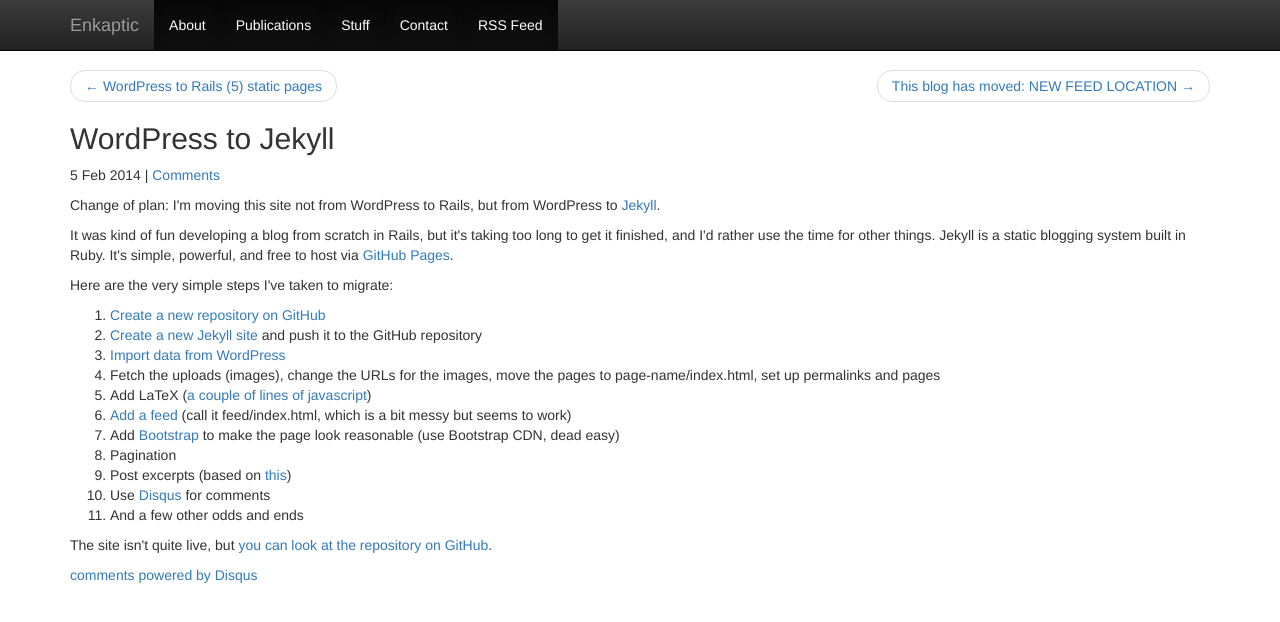
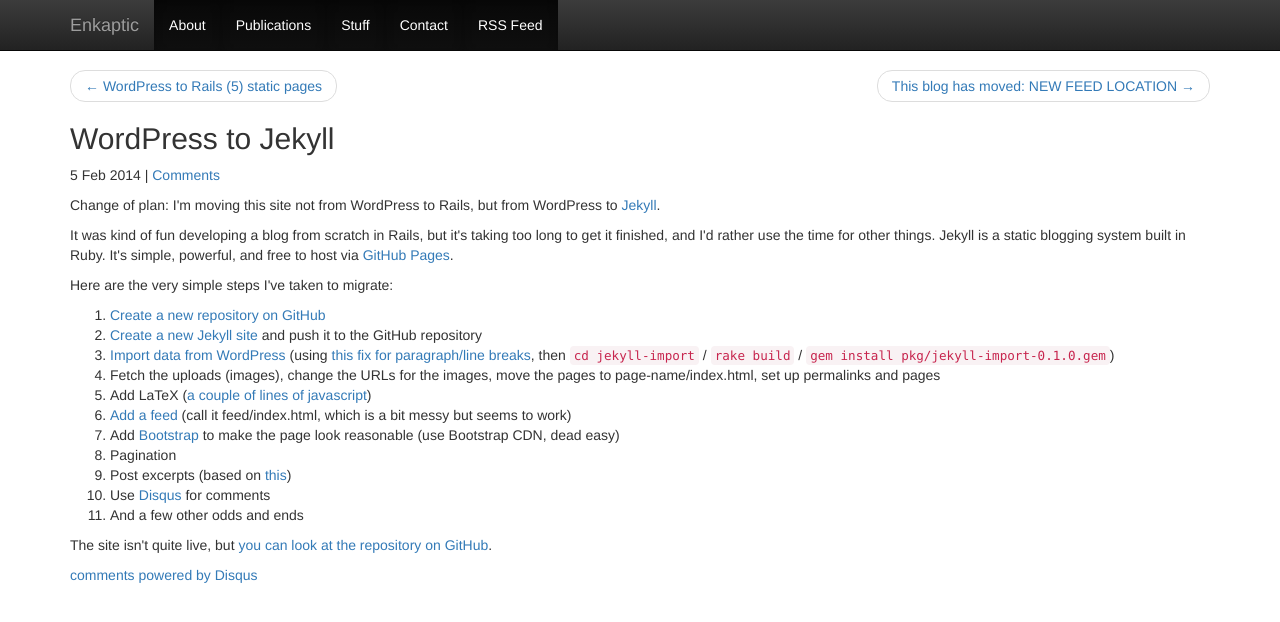
Before and after one commit to enkaptic/enkaptic.github.io, a Jekyll site: the page built from _posts/2014-02-05-wordpress-to-jekyll.html, in a window 1280 px wide. Shown: the top 622 px of the page. Built offline with Jekyll 4.4.1, drawn with Linux system fonts in a browser that asks for light colours; nearby versions of some CDN libraries; Markdown is read by kramdown in place of the engine named in the settings; comment, search, counter and statistics services are not loaded.

Commit message:
Disqus title/url, edit wordpress-to-jekyll post

```diff
--- a/_layouts/post.html
+++ b/_layouts/post.html
@@ -32,3 +35,6 @@
 </script>
 <noscript>Please enable JavaScript to view the <a href="http://disqus.com/?ref_noscript">comments powered by Disqus.</a></noscript>
 <a href="http://disqus.com" class="dsq-brlink">comments powered by <span class="logo-disqus">Disqus</span></a>
+{% else %}
+<i>Comments disabled for draft posts.</i>
+{% endif %}
--- a/_posts/2014-02-05-wordpress-to-jekyll.html
+++ b/_posts/2014-02-05-wordpress-to-jekyll.html
@@ -8,7 +8,7 @@
 <ol>
 <li><a href="http://pages.github.com/">Create a new repository on GitHub</a></li>
 <li><a href="http://jekyllrb.com/">Create a new Jekyll site</a> and push it to the GitHub repository</li>
-<li><a href="http://import.jekyllrb.com/">Import data from WordPress</a></li>
+<li><a href="http://import.jekyllrb.com/">Import data from WordPress</a> (using <a href="https://github.com/miguelff/jekyll-import">this fix for paragraph/line breaks</a>, then <code>cd jekyll-import</code> / <code>rake build</code> / <code>gem install pkg/jekyll-import-0.1.0.gem</code>)</li>
 <li>Fetch the uploads (images), change the URLs for the images, move the pages to page-name/index.html, set up permalinks and pages</li>
 <li>Add LaTeX (<a href="http://docs.mathjax.org/en/latest/start.html#mathjax-cdn">a couple of lines of javascript</a>)</li>
 <li><a href="https://github.com/snaptortoise/jekyll-rss-feeds/blob/master/feed.xml">Add a feed</a> (call it feed/index.html, which is a bit messy but seems to work)</li>
```
Also changed, not shown: other parts of _layouts/post.html (+3 -0 lines), _drafts/this-is-a-draft.md (added, +10 -0 lines).
